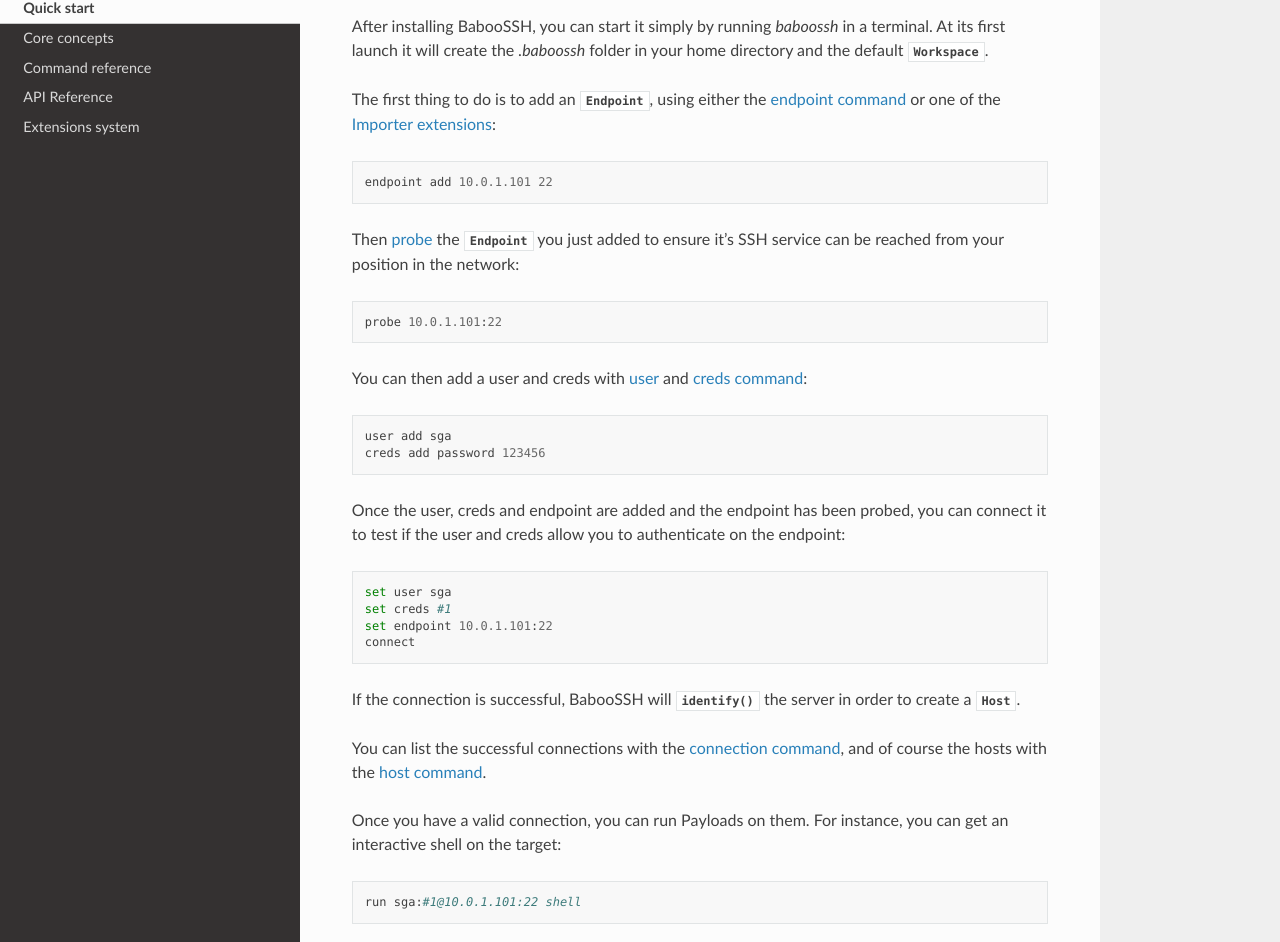
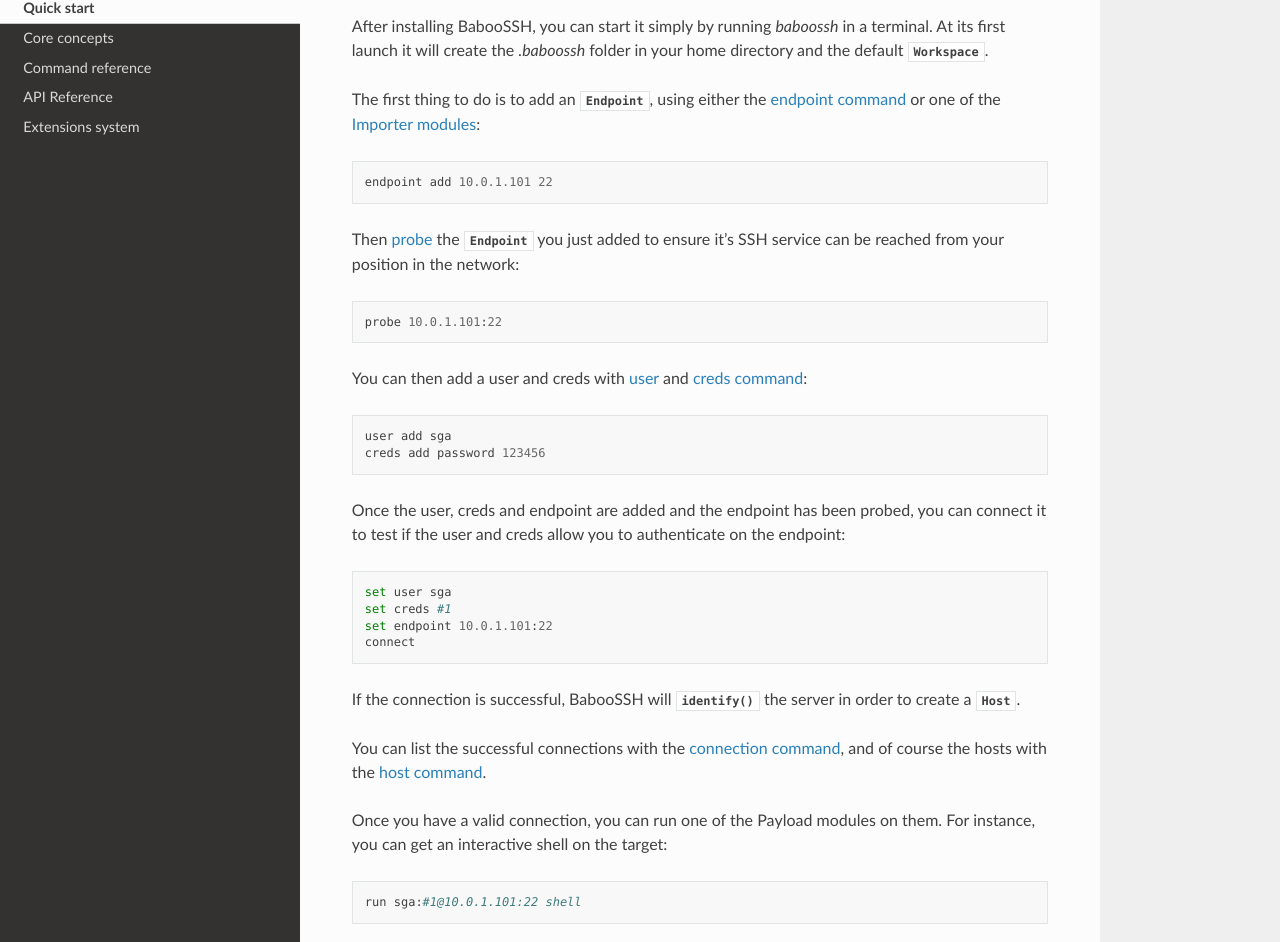
Before and after one commit to cybiere/baboossh, a Sphinx documentation site: the page built from docs/quickstart.rst, in a window 1280 px wide and 1400 px high. Shown: the part 145-1087 px from the top of the window. Built offline with Sphinx 7.4.7 and the Read the Docs theme 2.0.0, drawn with Linux system fonts in a browser that asks for light colours; the version number could not be read and is left out.

Commit message:
Page name changes for coherence

```diff
--- a/docs/api/baboossh.Workspace.rst
+++ b/docs/api/baboossh.Workspace.rst
@@ -26,7 +26,6 @@
       ~Workspace.endpoint_add
       ~Workspace.endpoint_del
       ~Workspace.endpoint_search
-      ~Workspace.enum_targets
       ~Workspace.get_objects
       ~Workspace.host_del
       ~Workspace.host_search
--- a/docs/command/export.rst
+++ b/docs/command/export.rst
@@ -1,7 +1,7 @@
 export command
 ==============
 
-Export workspace data, using one of the :ref:`exporter extensions`.
+Export workspace data, using one of the :ref:`exporter modules`.
 
 Syntax
 ++++++
--- a/docs/command/import.rst
+++ b/docs/command/import.rst
@@ -1,7 +1,7 @@
 import command
 ==============
 
-Import data in workspace, using one of the :ref:`importer extensions`.
+Import data in workspace, using one of the :ref:`importer modules`.
 
 Syntax
 ++++++
--- a/docs/extensions/importer.rst
+++ b/docs/extensions/importer.rst
@@ -1,4 +1,4 @@
-Importer extensions
-===================
+Importer modules
+================
 
 #TODO
--- a/docs/quickstart.rst
+++ b/docs/quickstart.rst
@@ -3,7 +3,7 @@
 
 After installing BabooSSH, you can start it simply by running `baboossh` in a terminal. At its first launch it will create the `.baboossh` folder in your home directory and the default :class:`~baboossh.Workspace`.
 
-The first thing to do is to add an :class:`~baboossh.Endpoint`, using either the :ref:`endpoint command` or one of the :ref:`Importer extensions`::
+The first thing to do is to add an :class:`~baboossh.Endpoint`, using either the :ref:`endpoint command` or one of the :ref:`Importer modules`::
 
    endpoint add 10.0.1.101 22
 
@@ -27,7 +27,7 @@
 
 You can list the successful connections with the :ref:`connection command`, and of course the hosts with the :ref:`host command`.
 
-Once you have a valid connection, you can run :ref:`Payloads` on them. For instance, you can get an interactive shell on the target::
+Once you have a valid connection, you can run one of the :ref:`Payload modules` on them. For instance, you can get an interactive shell on the target::
 
    run sga:#1@10.0.1.101:22 shell
 
```
